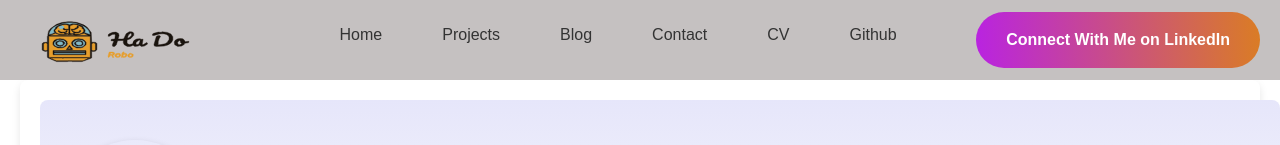
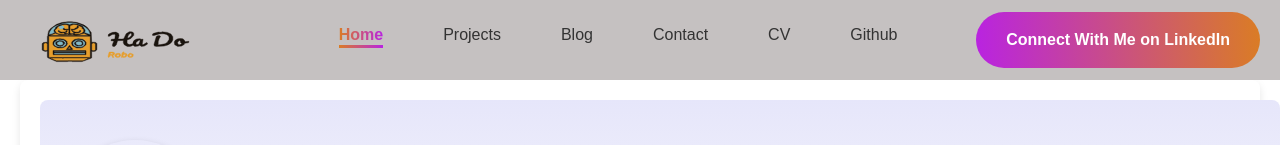
Before and after one commit to khanhhado1208/ha-portfolio, a React (Vite) app: page / in a window 1280 px wide. Shown: the top 145 px of the page. Built offline with nearby package versions, Linux system fonts and the light colour scheme; a web font is replaced by a local one.

Commit message:
Add navigation for page

```diff
--- a/package.json
+++ b/package.json
@@ -15,6 +15,8 @@
   "dependencies": {
     "@fontsource/outfit": "^5.1.0",
     "@fontsource/roboto": "^5.1.0",
+    "@fortawesome/free-solid-svg-icons": "^6.7.1",
+    "@fortawesome/react-fontawesome": "^0.2.2",
     "react": "^18.3.1",
     "react-dom": "^18.3.1",
     "react-icons": "^5.3.0",
--- a/src/App.jsx
+++ b/src/App.jsx
@@ -29,10 +29,11 @@ function App() {
       <ScrollToHash />
       <Header />
       <Routes>
-        <Route path="/" element={<div><Hero /><Contact /></div>} />
+        <Route path="/" element={<Hero />} />
         <Route path="/projects" element={<Projects />} />
         <Route path="/blog" element={<Blog />} />
         <Route path="/blog/:id" element={<BlogDetail />} /> {/* blog details page*/}
+        <Route path="/contact" element={<Contact />} />
       </Routes>
       <Footer />
     </Router>
--- a/src/Components/Header/Header.css
+++ b/src/Components/Header/Header.css
@@ -7,7 +7,6 @@
   justify-content: space-between;
   padding: 20px;
   height: 80px;
-  /* fixed height */
   box-sizing: border-box;
   background-color: rgb(197, 193, 193);
 }
@@ -18,7 +17,6 @@
   cursor: pointer;
 }
 
-/* Navigation Container */
 .nav-container {
   display: flex;
   justify-content: space-between;
@@ -26,7 +24,6 @@
   width: 100%;
 }
 
-/* menu for mobile mode */
 .nav-container.active {
   display: flex;
   flex-direction: column;
@@ -45,8 +42,10 @@
 
 .nav-menu li {
   position: relative;
+  display: flex;
+  align-items: center;
   cursor: pointer;
-  transition: transform 0.3s ease;
+  transition: all 0.3s ease;
 }
 
 .nav-menu li a {
@@ -54,31 +53,55 @@
   color: inherit;
 }
 
+.nav-menu li p,
+.nav-menu li a {
+  font-size: 16px;
+  font-weight: 400;
+}
+
+/* Gradient text for active menu */
+.nav-menu li.active p,
+.nav-menu li.active a {
+  background: linear-gradient(90deg, #da7c25, #b923e1);
+  -webkit-background-clip: text;
+  -webkit-text-fill-color: transparent;
+  font-weight: bold;
+}
+
+/* Underline animation */
+.nav-menu li::after {
+  content: "";
+  position: absolute;
+  bottom: 0;
+  left: 0;
+  width: 0;
+  height: 3px;
+  background: linear-gradient(90deg, #da7c25, #b923e1);
+  transition: width 0.3s ease;
+}
+
+.nav-menu li.active::after,
+.nav-menu li:hover::after {
+  width: 100%;
+}
+
+/* Hover effect */
 .nav-menu li:hover p,
 .nav-menu li:hover a {
-  color: #fff;
-  background: linear-gradient(90deg, #DA7C25, #B923E1);
+  background: linear-gradient(90deg, #b923e1, #da7c25);
   -webkit-background-clip: text;
   -webkit-text-fill-color: transparent;
 }
-
 
 /* Navigation Connect Button */
 .nav-connect {
   padding: 15px 30px;
   border-radius: 50px;
-  background: linear-gradient(267deg, #DA7C25 0.36%, #B923E1);
+  background: linear-gradient(267deg, #da7c25 0.36%, #b923e1);
   font-size: 16px;
   cursor: pointer;
   transition: 0.3s;
 }
-
-.header .nav-menu li a {
-  font-size: 16px !important;
-  color: inherit;
-  text-decoration: none;
-}
-
 
 .nav-connect a {
   color: #fff;
@@ -109,11 +132,6 @@
   transition: all 0.3s ease;
 }
 
-/* Keep height of header */
-.hamburger.active+.nav-container {
-  height: auto;
-}
-
 .hamburger.active div:nth-child(1) {
   transform: rotate(45deg) translate(5px, 5px);
 }
@@ -126,7 +144,6 @@
   transform: rotate(-45deg) translate(5px, -5px);
 }
 
-/* Mobile-specific Styles */
 @media screen and (max-width: 768px) {
   .nav-container {
     position: absolute;
@@ -143,7 +160,6 @@
 
   .nav-container.active {
     display: flex;
-    flex-direction: column;
   }
 
   .nav-menu {
@@ -151,19 +167,6 @@
     align-items: flex-start;
     gap: 20px;
     font-size: 14px;
-  }
-
-  .nav-menu.active {
-    flex-direction: column;
-    padding: 0;
-  }
-
-  .nav-menu li {
-    width: 100%;
-  }
-
-  .nav-menu li img {
-    display: block;
   }
 
   .hamburger {
@@ -176,18 +179,6 @@
   }
 }
 
-@media screen and (max-width: 768px) {
-  .header {
-    height: 80px;
-    padding: 15px;
-  }
-
-  .nav-container.active {
-    flex-direction: column;
-    gap: 20px;
-  }
-}
-
 @media screen and (max-width: 480px) {
   .header {
     height: 70px;
--- a/src/Components/Header/Header.jsx
+++ b/src/Components/Header/Header.jsx
@@ -4,19 +4,11 @@ import "./Header.css";
 import logo from "../../assets/logo.svg";
 
 export const Header = () => {
-  const [menu, setMenu] = useState("home");
   const [isMobileMenuOpen, setMobileMenuOpen] = useState(false);
   const navigate = useNavigate();
   const location = useLocation();
 
-  const handleContactClick = () => {
-    if (location.pathname !== "/") {
-      navigate("/#contact");
-    } else {
-      window.location.hash = "#contact";
-    }
-    setMenu("Contact");
-  };
+  const isActive = (path) => location.pathname === path;
 
   return (
     <header id="home" className="header">
@@ -37,64 +29,24 @@ export const Header = () => {
       {/* Navigation Menu */}
       <nav className={`nav-container ${isMobileMenuOpen ? "active" : ""}`}>
         <ul className="nav-menu">
-          <li
-            className={menu === "home" ? "active" : ""}
-            onClick={() => {
-              setMenu("home");
-              navigate("/");
-              setMobileMenuOpen(false);
-            }}
-          >
-            <p>Home</p>
+          <li className={isActive("/") ? "active" : ""}>
+            <p onClick={() => navigate("/")}>Home</p>
           </li>
-          <li
-            className={menu === "Projects" ? "active" : ""}
-            onClick={() => {
-              setMenu("Projects");
-              navigate("/projects");
-              setMobileMenuOpen(false);
-            }}
-          >
+          <li className={isActive("/projects") ? "active" : ""}>
             <Link to="/projects">Projects</Link>
           </li>
-          <li
-            className={menu === "Blog" ? "active" : ""}
-            onClick={() => {
-              setMenu("Blog");
-              navigate("/blog");
-              setMobileMenuOpen(false);
-            }}
-          >
+          <li className={isActive("/blog") ? "active" : ""}>
             <Link to="/blog">Blog</Link>
           </li>
-
-          <li
-            className={menu === "Contact" ? "active" : ""}
-            onClick={() => {
-              handleContactClick();
-              setMobileMenuOpen(false);
-            }}
-          >
-            <p>Contact</p>
+          <li className={isActive("/contact") ? "active" : ""}>
+            <Link to="/contact">Contact</Link>
           </li>
-          <li
-            className={menu === "CV" ? "active" : ""}
-            onClick={() => {
-              setMenu("CV");
-              setMobileMenuOpen(false);
-            }}
-          >
+          <li>
             <a href="/cv.pdf" download="Ha_Do_CV.pdf">
               CV
             </a>
           </li>
-          <li
-            className={menu === "Github" ? "active" : ""}
-            onClick={() => {
-              setMenu("Github");
-              setMobileMenuOpen(false);
-            }}
-          >
+          <li>
             <a
               href="https://github.com/khanhhado1208"
               target="_blank"
```
Also changed, not shown: 1 other file (tests, documents, lock files or other folders).
